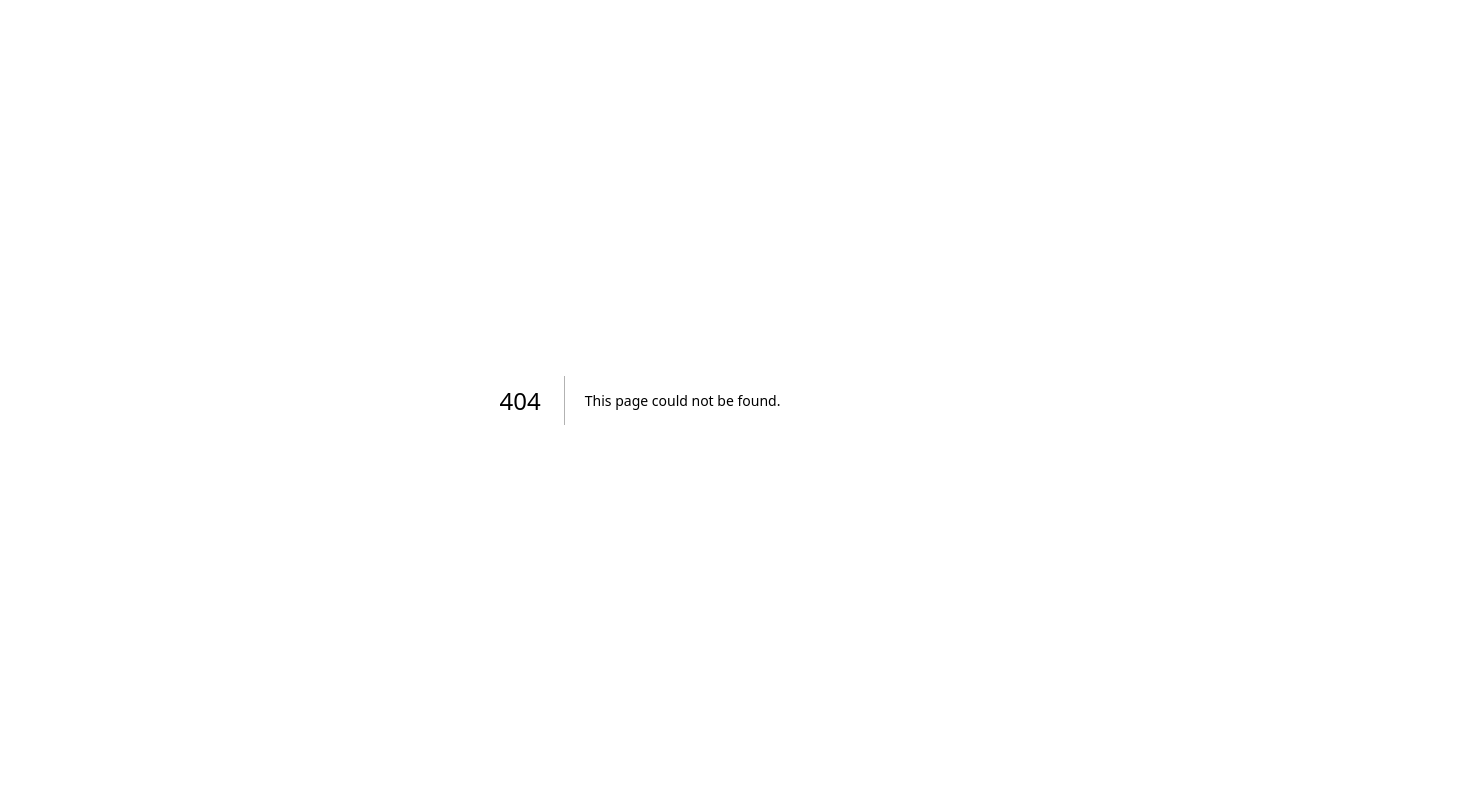
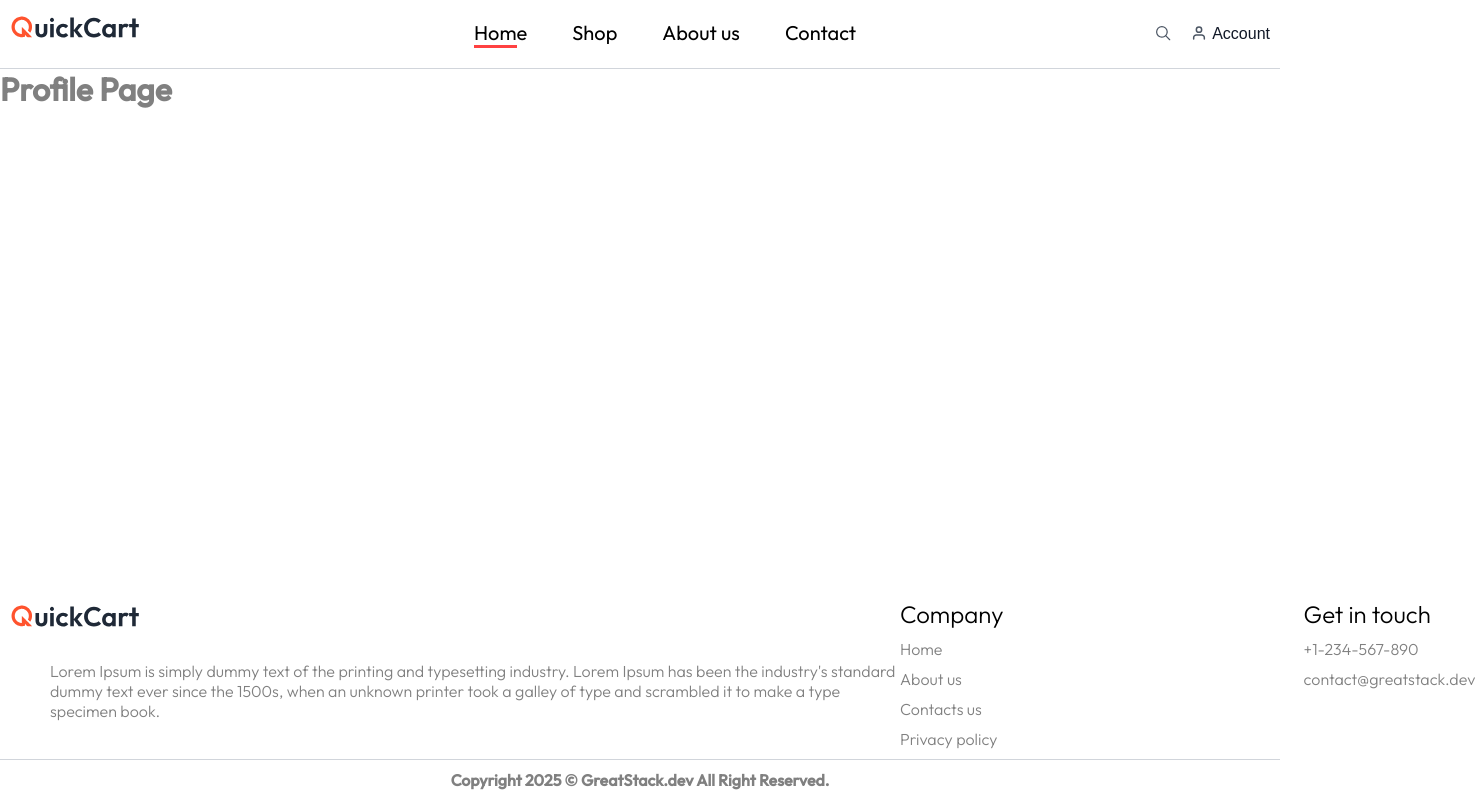
Before and after one commit to Wn0fbg/react-project, a Next.js app: page /profile in a window 1280 px wide. Before the commit this address had no page. Shown: the whole page, 1475 px wide, since content can reach past the window. Built offline with nearby package versions, Linux system fonts and the light colour scheme.

Commit message:
create all pages

```diff
--- a/app/layout.js
+++ b/app/layout.js
@@ -1,5 +1,7 @@
 import { Geist, Geist_Mono, Outfit } from "next/font/google";
 import "./globals.css";
+import Header from "@/components/Header/Header";
+import Footer from "@/components/Footer/Footer";
 
 const outfit = Outfit({ subsets: ["latin"], weight: ["300", "400", "500"] });
 
@@ -11,7 +13,11 @@ export const metadata = {
 export default function RootLayout({ children }) {
   return (
     <html lang="en" className={`${outfit.className} text`}>
-      <body>{children}</body>
+      <body>
+        <Header />
+        <div className="main">{children}</div>
+        <Footer />
+      </body>
     </html>
   );
 }
--- /dev/null
+++ b/app/profile/layout.jsx
@@ -0,0 +1,7 @@
+export default function ProfileLayout({ children }) {
+  return (
+    <>
+      <div className="main">{children}</div>
+    </>
+  );
+}
--- /dev/null
+++ b/app/profile/page.jsx
@@ -0,0 +1,11 @@
+"use client";
+
+export default function ProfilePage() {
+  return (
+    <>
+      <div className="main">
+        <h1>Profile Page</h1>
+      </div>
+    </>
+  );
+}
--- a/components/Header/Header.css
+++ b/components/Header/Header.css
@@ -16,6 +16,15 @@
   color: gray;
   font-weight: 700;
   padding-top: 10px;
+  list-style: none;
+}
+
+.header__menu-center hr {
+  border: none;
+  width: 80%;
+  height: 3px;
+  background-repeat: 10px;
+  background: #ff4141;
 }
 
 .header__menu-link {
@@ -29,6 +38,10 @@
   margin-top: 10px;
   display: flex;
   gap: 20px;
+}
+
+.profile-link {
+  text-decoration: none;
 }
 
 .profile-btn {
--- a/components/Header/Header.jsx
+++ b/components/Header/Header.jsx
@@ -6,35 +6,76 @@ import searc_icon from "@/assets/search_icon.svg";
 import user_icon from "@/assets/user_icon.svg";
 import Image from "next/image";
 import Link from "next/link";
+import { useRef, useState } from "react";
+import { usePathname } from "next/navigation";
 
 const Header = () => {
+  const pathname = usePathname(); // получаем текущий путь
+  const menuRef = useRef();
+
+  // Определяем активный пункт меню на основе текущего URL
+  const getActiveMenu = () => {
+    if (pathname === "/") return "home";
+    if (pathname === "/shop") return "shop";
+    if (pathname === "/about") return "about";
+    if (pathname === "/contact") return "contact";
+    return "home";
+  };
+
   return (
     <div className="header">
       <div className="container">
         <div className="header__content">
+          <Link href="/">
             <Image src={logo} alt="logo" className="logo" />
-          <div className="header__menu-center">
-            <Link href="/" className="header__menu-link">
+          </Link>
+          <ul ref={menuRef} className="header__menu-center">
+            <li>
+              <Link
+                href="/"
+                className={`header__menu-link ${getActiveMenu() === "home" ? "active" : ""}`}
+              >
                 Home
+                {getActiveMenu() === "home" && <hr />}
               </Link>
-            <Link href="/" className="header__menu-link">
+            </li>
+            <li>
+              <Link
+                href="/shop"
+                className={`header__menu-link ${getActiveMenu() === "shop" ? "active" : ""}`}
+              >
                 Shop
+                {getActiveMenu() === "shop" && <hr />}
               </Link>
-            <Link href="/" className="header__menu-link">
+            </li>
+            <li>
+              <Link
+                href="/about"
+                className={`header__menu-link ${getActiveMenu() === "about" ? "active" : ""}`}
+              >
                 About us
+                {getActiveMenu() === "about" && <hr />}
               </Link>
-            <Link href="/" className="header__menu-link">
+            </li>
+            <li>
+              <Link
+                href="/contact"
+                className={`header__menu-link ${getActiveMenu() === "contact" ? "active" : ""}`}
+              >
                 Contact
+                {getActiveMenu() === "contact" && <hr />}
               </Link>
-            <button className="seller-btn">Seller Dashboard</button>
-          </div>
+            </li>
+          </ul>
 
           <div className="header__menu-right">
             <Image src={searc_icon} alt="search" className="header__search" />
+            <Link href="/profile" className="profile-link">
               <button className="profile-btn">
                 <Image src={user_icon} alt="profile" className="profile-img" />
                 Account
               </button>
+            </Link>
           </div>
         </div>
       </div>
```
Also changed, not shown: app/about/layout.jsx (added, +7 -0 lines), app/about/page.jsx (added, +11 -0 lines), app/contact/layout.jsx (added, +7 -0 lines), app/contact/page.jsx (added, +11 -0 lines), app/page.jsx (+2 -8 lines), app/shop/layout.jsx (added, +7 -0 lines), app/shop/page.jsx (added, +11 -0 lines), 1 other file (tests, documents, lock files or other folders). Lines whose indentation alone changed are shown as unchanged.
